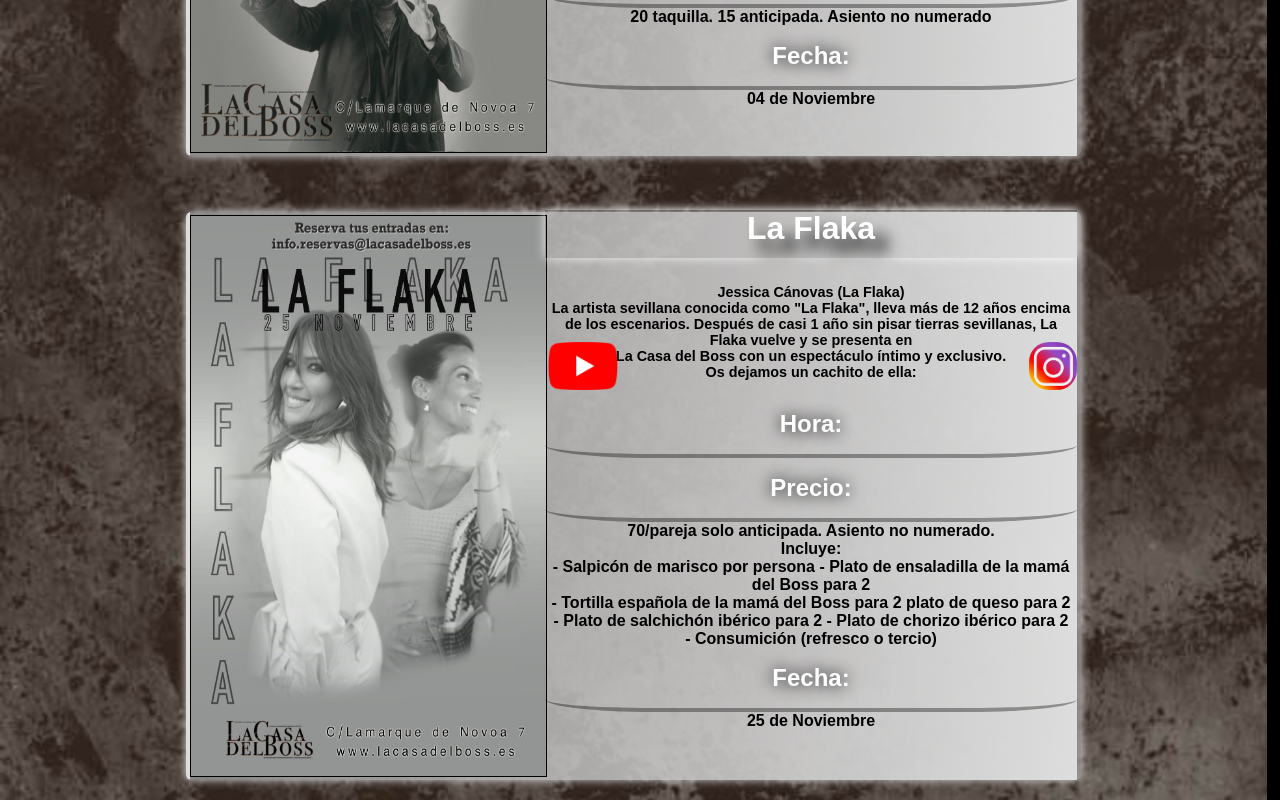
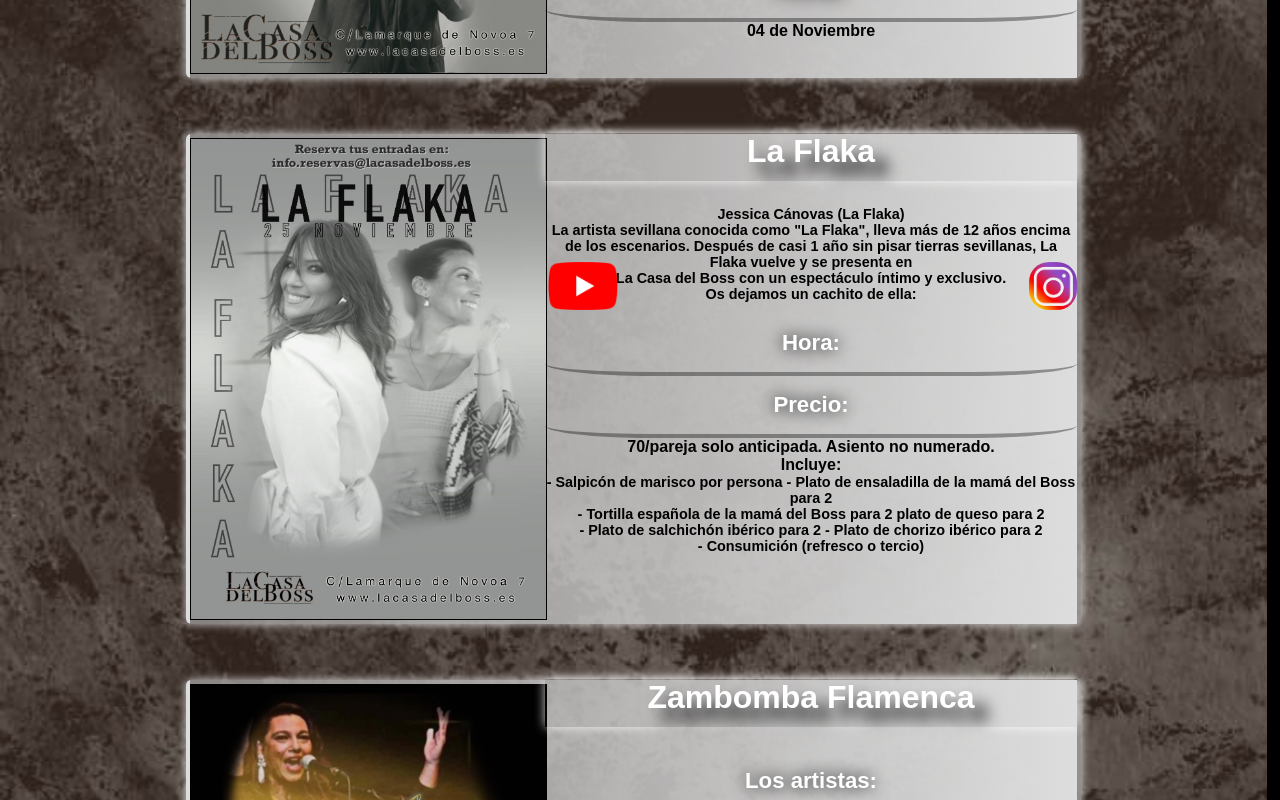
Before and after one commit to LuisRamirezdeVerger/ProjectDestiny, a React (Create React App) app: page /horarios in a window 1280 px wide. Shown: the part 1540-2340 px from the top of the page. Built offline with nearby package versions, Linux system fonts and the light colour scheme; a web font is replaced by a local one.

Commit message:
PC version fixed. Keep it up

```diff
--- a/src/components/Horarios.css
+++ b/src/components/Horarios.css
@@ -91,7 +91,7 @@
   .evento-imagen img {
     width: 40vw;
     max-width: 100%;
-    height: 70vh;
+    height: 60vh;
     display: block;
     border: 1px solid black;
     /*margin: 0 auto;  Centra horizontalmente la imagen */
@@ -105,15 +105,19 @@
     text-align: center; /* Centra el texto dentro de este div */
   }
 
+  .evento-container{
+    height: 80%;
+  }
+
   .titulo {
     margin: 0 auto;
-    height: 6vh;
+    height: 10%;
     border:  10px grey;
     box-shadow: 0 0 10px rgba(255, 255, 255, 0.8);
     text-shadow: 1vw 1vw 1.25vw black; /* Sombra de texto  */
     text-align: center;
     margin-bottom: 10px;
-    margin-top: -8.5vh;
+    margin-top: -3.5vh;
 
   }
 
@@ -121,13 +125,12 @@
     display: flex;
     flex-direction: column;
     justify-content: flex-end;
-    font-size: 2vh;
+    font-size: 1.85vh;
     margin: 1vb;
     margin-top: 5vh;
     text-align: justify;
     max-height: 100%;
     margin: 0 auto;
-    /* height: 30vh; */
   }
 
   .h2-Informacion{
--- a/src/components/Horarios.js
+++ b/src/components/Horarios.js
@@ -106,7 +106,7 @@
           </div>
           <div className="informacion">
             <p className="p-Informacion" style={{ color: "white" }}>
-              <h2 className="h2-Informacion">El artista:</h2>
+              {/* <h2 className="h2-Informacion">El artista:</h2> */}
               <h4>
                 Rafael Ruiz (El Bomba)
                 <br /> - Semifinalista de "La Voz" 2020. <br />
@@ -175,15 +175,15 @@
                 70/pareja solo anticipada. Asiento no numerado.
                 <br /> Incluye:
               </h4>
-              <h4>
+              <h4 className="h4Jess">
                 - Salpicón de marisco por persona - Plato de ensaladilla de la
                 mamá del Boss para 2 <br />- Tortilla española de la mamá del
                 Boss para 2 plato de queso para 2<br /> - Plato de salchichón
                 ibérico para 2 - Plato de chorizo ibérico para 2 <br />-
                 Consumición (refresco o tercio)
               </h4>
-              <h2 className="h2-Informacion">Fecha:</h2>
-              <h4 className="h4-Informacion"> 25 de Noviembre</h4>
+              {/* <h2 className="h2-Informacion">Fecha:</h2>
+              <h4 className="h4-Informacion"> 25 de Noviembre</h4> */}
             </p>
           </div>
         </div>
```
